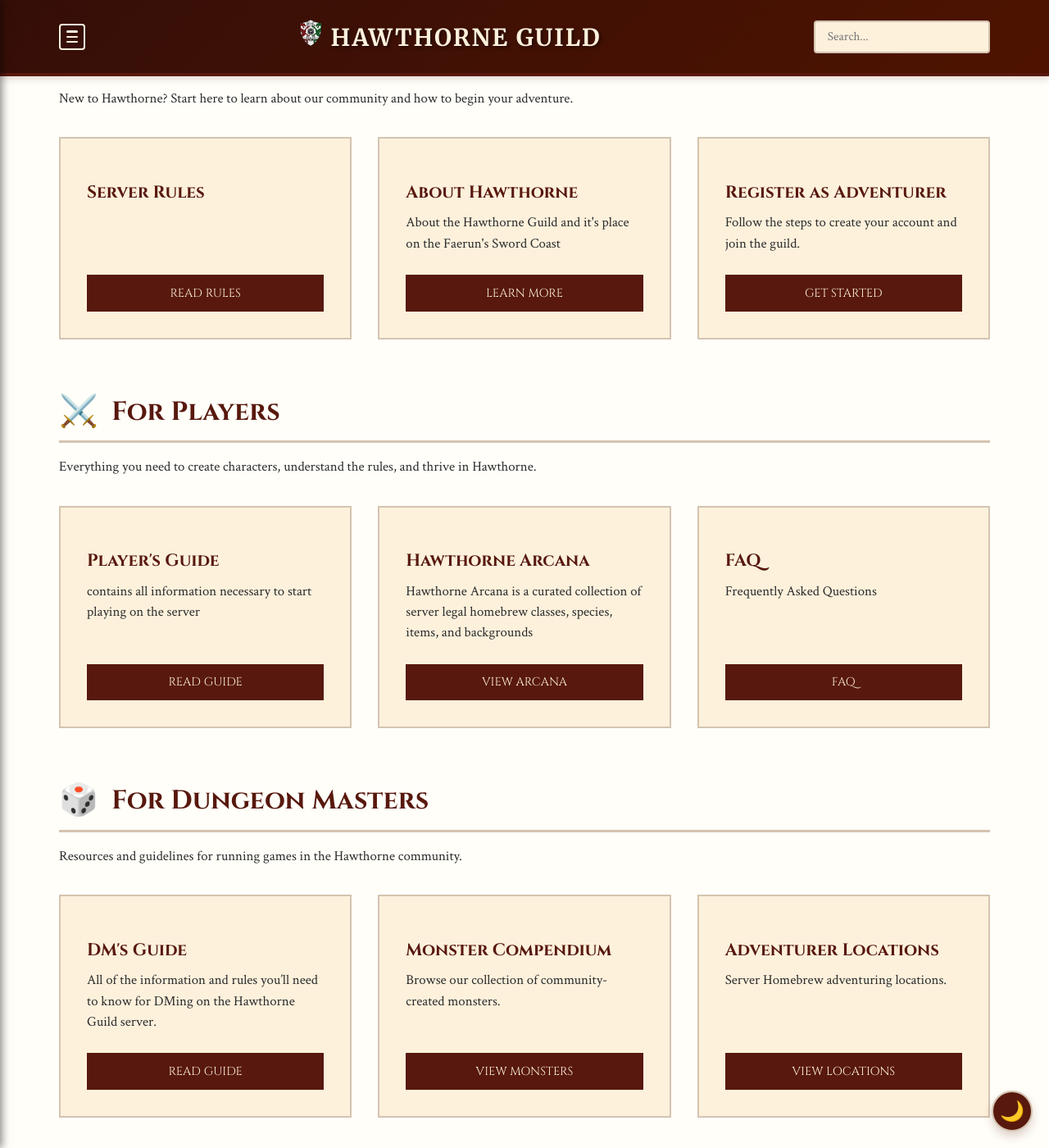
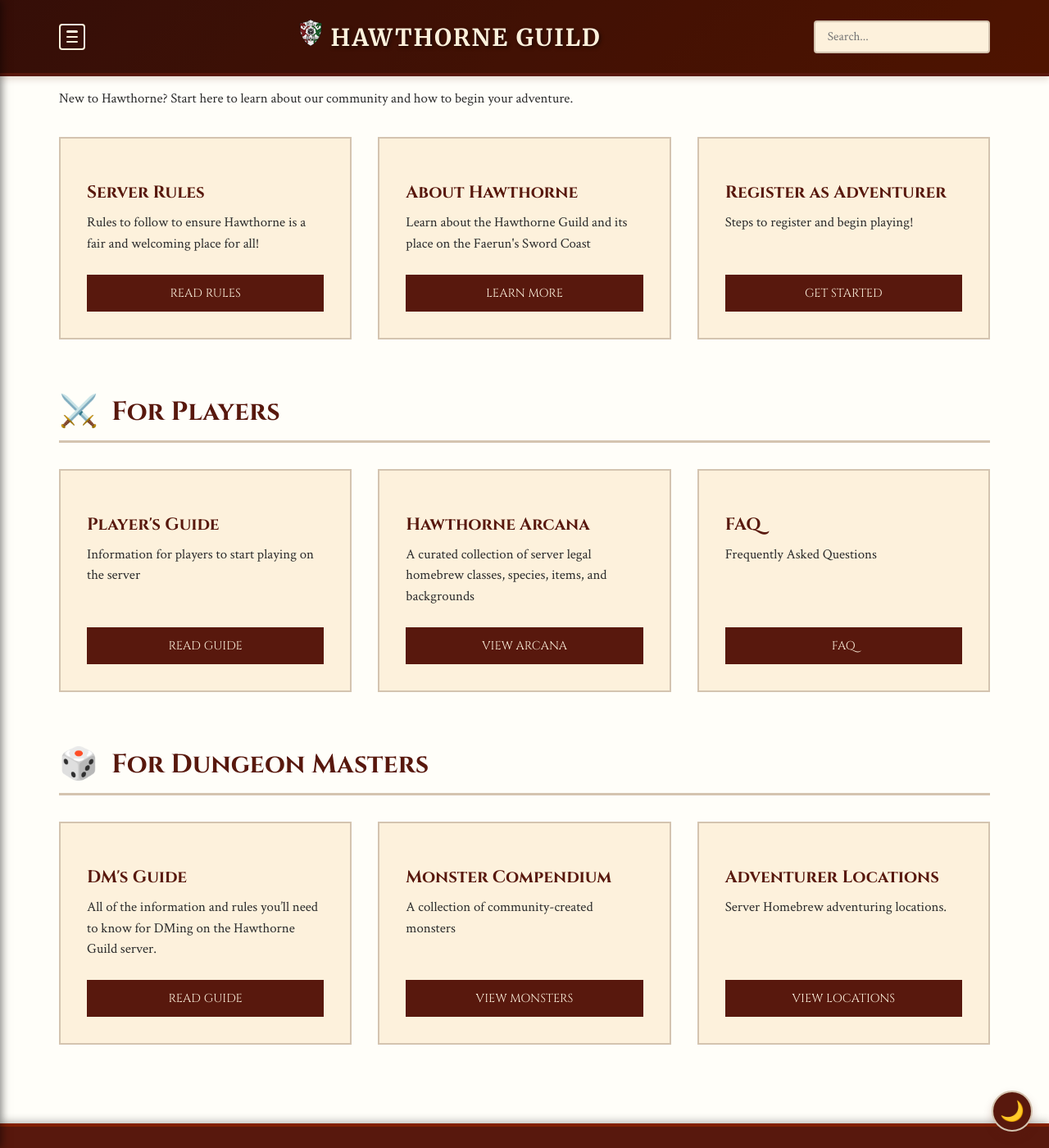
Before and after one commit to coconutswallow/Guides, a Jekyll site: the page built from index.html, in a window 1280 px wide and 1400 px high, scrolled down 387 px. Shown: the whole window at 82% size. Built offline with Jekyll 4.4.1, drawn with Linux system fonts in a browser that asks for light colours; comment, search, counter and statistics services are not loaded; grey boxes are pictures that could not be loaded.

Commit message:
Update index.html

```diff
--- a/index.html
+++ b/index.html
@@ -22,18 +22,19 @@
   <div class="card-grid">
     <div class="feature-card">
       <h4>Server Rules</h4>
+      <p>Rules to follow to ensure Hawthorne is a fair and welcoming place for all!</p>
       <a href="{{ 'rules/server-rules.html' | relative_url }}" class="card-button">Read Rules</a>
     </div>
 
     <div class="feature-card">
       <h4>About Hawthorne</h4>
-      <p>About the Hawthorne Guild and it's place on the Faerun's Sword Coast</p>
+      <p>Learn about the Hawthorne Guild and its place on the Faerun's Sword Coast</p>
       <a href="{{ 'players-guide/getting-started/about-hawthorne/' | relative_url }}" class="card-button">Learn More</a>
     </div>
 
     <div class="feature-card">
       <h4>Register as Adventurer</h4>
-      <p>Follow the steps to create your account and join the guild.</p>
+      <p>Steps to register and begin playing!</p>
       <a href="{{ 'players-guide/getting-started/registering-as-an-adventurer/' | relative_url }}" class="card-button">Get Started</a>
     </div>
   </div>
@@ -44,20 +45,17 @@
     <span class="section-icon">⚔️</span>
     For Players
   </h2>
-  <p class="section-description">
-    Everything you need to create characters, understand the rules, and thrive in Hawthorne.
-  </p>
 
   <div class="card-grid">
     <div class="feature-card">
       <h4>Player's Guide</h4>
-      <p>contains all information necessary to start playing on the server</p>
+      <p>Information for players to start playing on the server</p>
       <a href="{{ 'players-guide/character-creation/character-creation/' | relative_url }}" class="card-button">Read Guide</a>
     </div>
 
     <div class="feature-card">
       <h4>Hawthorne Arcana</h4>
-      <p>Hawthorne Arcana is a curated collection of server legal homebrew classes, species, items, and backgrounds</p>
+      <p>A curated collection of server legal homebrew classes, species, items, and backgrounds</p>
       <a href="https://drive.google.com/file/d/1yoinFa31Rhq__unHxMxCSfMq7QY5ARYC/view" class="card-button">View Arcana</a>
     </div>
     <div class="feature-card">
@@ -73,10 +71,6 @@
     <span class="section-icon">🎲</span>
     For Dungeon Masters
   </h2>
-  <p class="section-description">
-    Resources and guidelines for running games in the Hawthorne community.
-  </p>
-
   <div class="card-grid">
     <div class="feature-card">
       <h4>DM's Guide</h4>
@@ -86,7 +80,7 @@
 
     <div class="feature-card">
       <h4>Monster Compendium</h4>
-      <p>Browse our collection of community-created monsters.</p>
+      <p>A collection of community-created monsters</p>
       <a href="{{ '/monster-compendium/' | relative_url }}" class="card-button">View Monsters</a>
     </div>
 
```
